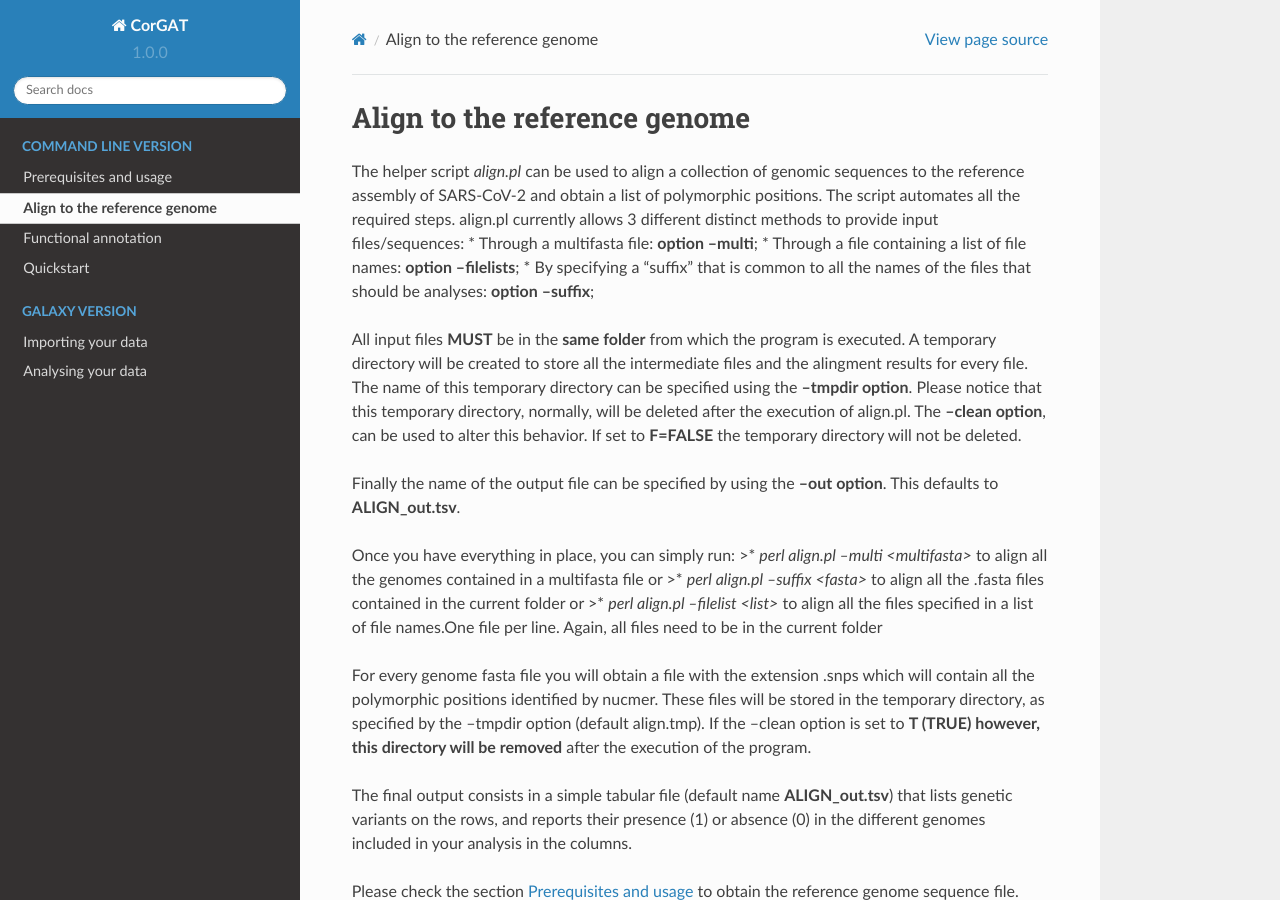
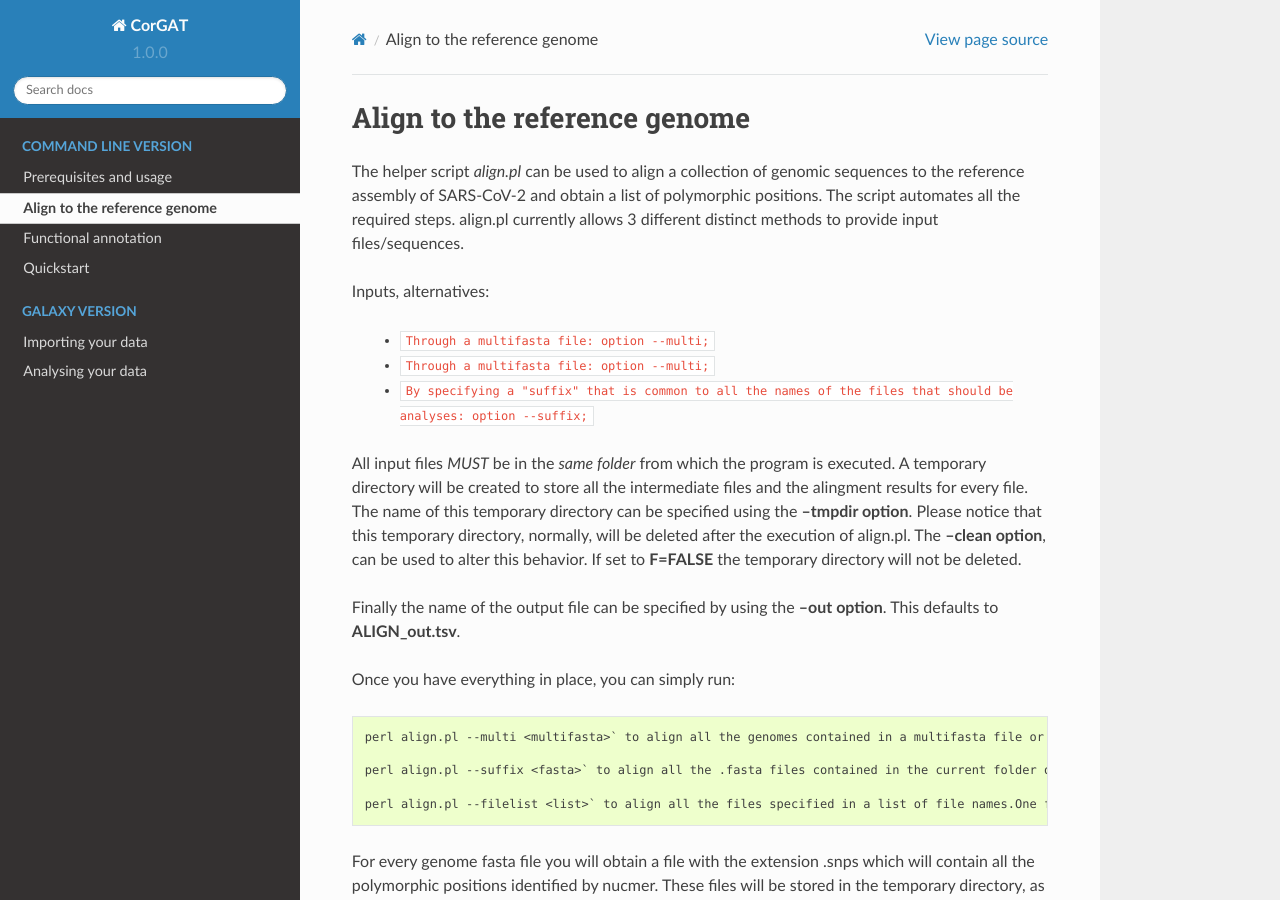
Before and after one commit to matteo14c/CorGAT, a Sphinx documentation site: the page built from Documentation/source/align_to_refdata.rst, in a window 1280 px wide and 900 px high. Built offline with Sphinx 7.4.7 and the Read the Docs theme 2.0.0, drawn with Linux system fonts in a browser that asks for light colours.

Commit message:
Update align_to_refdata.rst

```diff
--- a/Documentation/source/align_to_refdata.rst
+++ b/Documentation/source/align_to_refdata.rst
@@ -1,21 +1,36 @@
 Align to the reference genome
 =============================
 
-The helper script *align.pl* can be used to align a collection of genomic sequences to the reference assembly of SARS-CoV-2 and obtain a list of polymorphic positions. The script automates all the required steps. align.pl currently allows 3 different distinct methods to provide input files/sequences:
-* Through a multifasta file: **option --multi**;
-* Through a file containing a list of file names: **option --filelists**;
-* By specifying a "suffix" that is common to all the names of the files that should be analyses: **option --suffix**;
+The helper script *align.pl* can be used to align a collection of genomic sequences to the reference assembly of SARS-CoV-2 and obtain a list of polymorphic positions. The script automates all the required steps. align.pl currently allows 3 different distinct methods to provide input files/sequences.
+::
 
-All input files **MUST** be in the **same folder** from which the program is executed. A temporary directory will be created to store all the intermediate files and the alingment results for every file. The name of this temporary directory can be specified using the **--tmpdir option**. Please notice that this temporary directory, normally, will be deleted after the execution of align.pl. The **--clean option**, can be used to alter this behavior. If set to **F=FALSE** the temporary directory will not be deleted.
+Inputs, alternatives:
+
+  * ``Through a multifasta file: option --multi;``
+  * ``Through a multifasta file: option --multi;``
+  * ``By specifying a "suffix" that is common to all the names of the files that should be analyses: option --suffix;``
+
+::
+
+All input files *MUST*  be in the *same folder* from which the program is executed. A temporary directory will be created to store all the intermediate files and the alingment results for every file. The name of this temporary directory can be specified using the **--tmpdir option**. Please notice that this temporary directory, normally, will be deleted after the execution of align.pl. The **--clean option**, can be used to alter this behavior. If set to **F=FALSE** the temporary directory will not be deleted.
+
+::
 
 Finally the name of the output file can be specified by using the **--out option**. This defaults to **ALIGN_out.tsv**.
 
 Once you have everything in place, you can simply run:
->* `perl align.pl --multi <multifasta>` to align all the genomes contained in a multifasta file or
->* `perl align.pl --suffix <fasta>` to align all the .fasta files contained in the current folder or
->* `perl align.pl --filelist <list>` to align all the files specified in a list of file names.One file per line. Again, all files need to be in the current folder
+::
+
+  perl align.pl --multi <multifasta>` to align all the genomes contained in a multifasta file or
+
+  perl align.pl --suffix <fasta>` to align all the .fasta files contained in the current folder or
+
+  perl align.pl --filelist <list>` to align all the files specified in a list of file names.One file per line. Again, all files need to be in the current folder
+::
 
 For every genome fasta file you will obtain a file with the extension .snps which will contain all the polymorphic positions identified by nucmer. These files will be stored in the temporary directory, as specified by the --tmpdir option (default align.tmp). If the --clean option is set to **T (TRUE) however, this directory will be removed** after the execution of the program.
+
+::
 
 The final output consists in a simple tabular file (default name **ALIGN_out.tsv**) that lists genetic variants on the rows, and reports their presence (1) or absence (0) in the different genomes included in your analysis in the columns.
 
```
